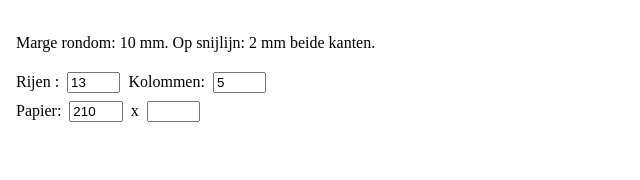
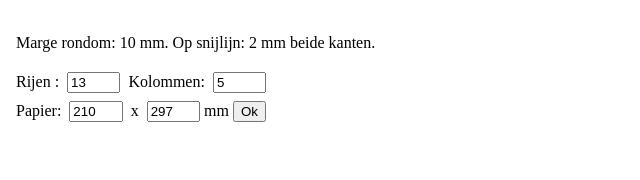
Before and after one commit to pieterD7/barpdf, a PHP site: page /html.php in a window 1280 px wide. Shown: the top 180 px of the page, without its empty margins (0-640 px from the left). Run offline with PHP 8.4, Linux system fonts and the light colour scheme.

Commit message:
More concise code

```diff
--- a/src/html.php
+++ b/src/html.php
@@ -184,6 +184,16 @@ function close()
 	writeIniFile( array("startWith" => $barcodeNumber ));
 }
 
+/**
+ * Echo the value of $_GET[$var], else $val
+ */
+function echoDefault($var, $val)
+{
+	if(!empty($_GET['var']))
+			echo $_GET['var'];
+	else echo $val;
+}
+
 ?>
 <!doctype html">
 <html xmlns="http://www.w3.org/1999/xhtml">
@@ -192,10 +202,10 @@ function close()
 <div class='noprint'>
 	<p><br/>Marge rondom: 10 mm. Op snijlijn: 2 mm beide kanten.</p>
 	<form action='?'>
-	Rijen : <input type='number' name='rows' value='<?php if (!empty($_GET['rows'])) echo $_GET['rows']; else echo "13";?>'>
-	Kolommen: <input type='number' name='columns' value='<?php if (!empty($_GET['columns'])) echo $_GET['columns']; else echo "5";?>'><br/>
-	Papier: <input type='number' name='width' value='<?php if (!empty($_GET['width'])) echo $_GET['width']; else echo "210";?>'> x
-	<input type='number' name='height' value='<?php if (!empty($_GET['height'])) echo $_GET['height']; else echo "297";?>mm
+	Rijen : <input type='number' name='rows' value='<?php echoDefault('rows', 13);?>'>
+	Kolommen: <input type='number' name='columns' value='<?php echoDefault('columns', 5);?>'><br/>
+	Papier: <input type='number' name='width' value='<?php echoDefault('width', 210);?>'> x
+	<input type='number' name='height' value='<?php echoDefault('height', 297);?>'>mm
 	<input type="submit" value='Ok'>
 	</form>
 </div>
```
